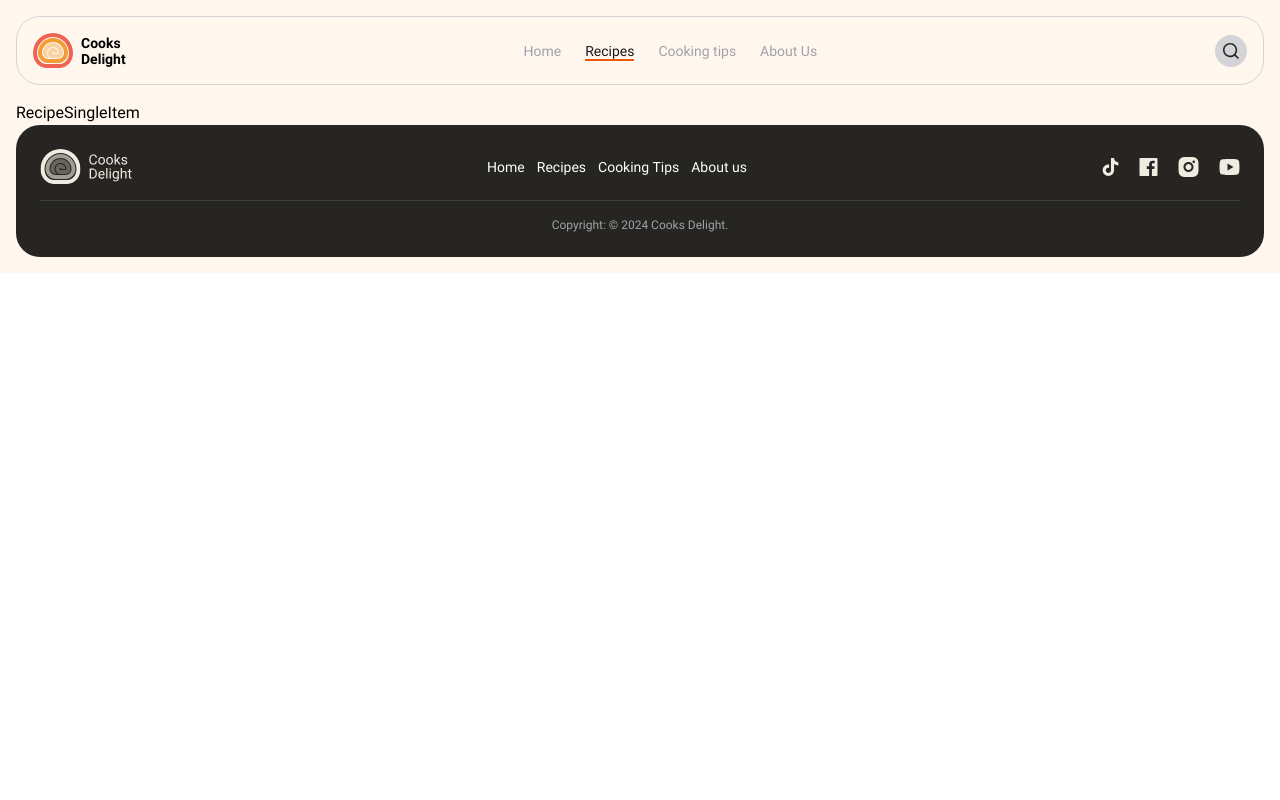
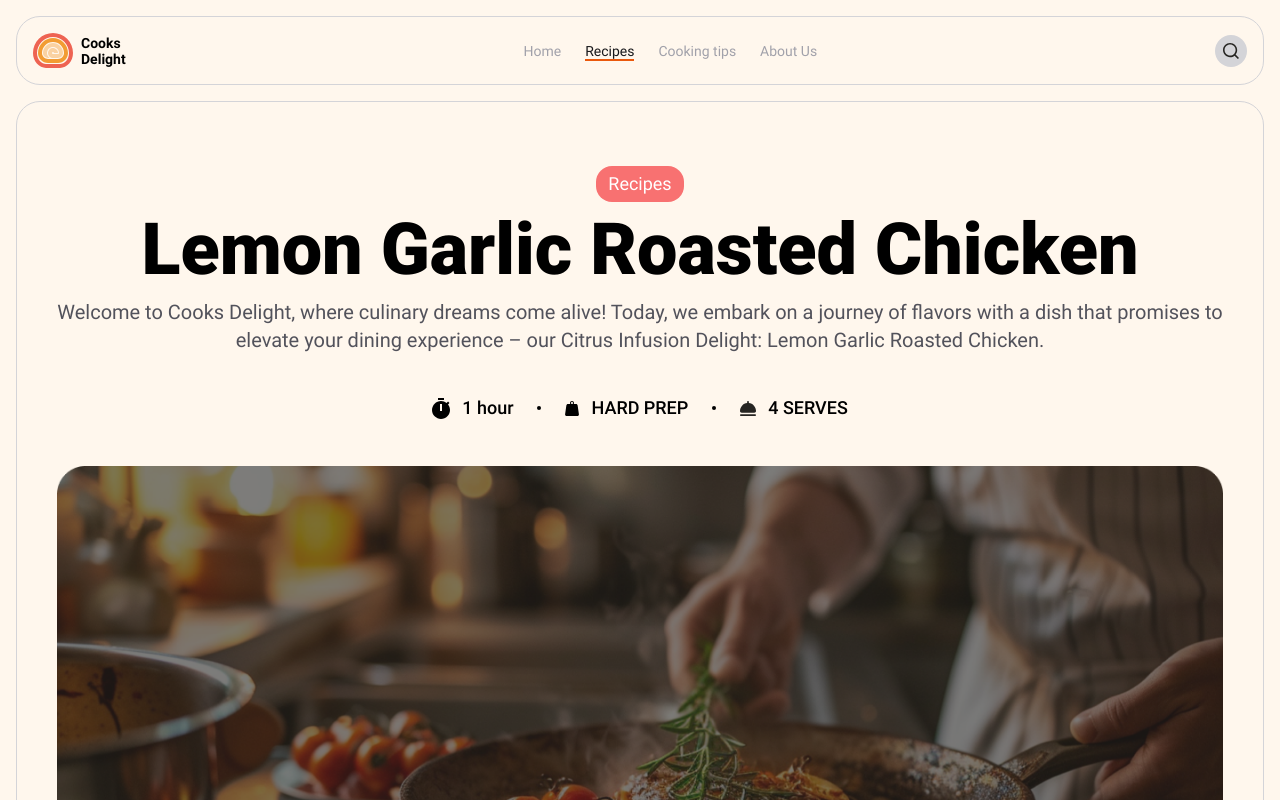
Before and after one commit to arianimmen/Cooking-Recipes-Practice, a React (Vite) app: page /recipes/1 in a window 1280 px wide. Shown: the top 800 px of the page. Built offline with nearby package versions, Linux system fonts and the light colour scheme; no server answers.

Commit message:
adding the header of the Single Recipe component

```diff
--- a/src/components/RecipeSingleItem.jsx
+++ b/src/components/RecipeSingleItem.jsx
@@ -10,17 +10,102 @@ function RecipeSingleItem() {
     (state) => state.singleRecipFood
   );
 
-  // Initializing the dispatch function to dispatch actions to Redux store
   const dispatch = useDispatch();
 
-  // useEffect hook to fetch random foods when the component mounts
   useEffect(() => {
     dispatch(getAsyncSingleRecipeFood({ id: id }));
-  }, [dispatch, id]); // Dependency array ensures the effect runs only when dispatch is updated
+  }, [dispatch, id]);
 
-  console.log(foods);
-
-  return <div>RecipeSingleItem</div>;
+  return (
+    <div className="py-16 px-4 border rounded-3xl md:px-10 border-zinc-300 mb-16">
+      <RecipeSingleItemHeader />
+    </div>
+  );
 }
 
 export default RecipeSingleItem;
+
+function RecipeSingleItemHeader() {
+  return (
+    <div className="flex flex-col items-center ">
+      <span className="bg-red-400 text-white py-1 px-3 rounded-2xl text-sm mb-3 md:text-lg">
+        Recipes
+      </span>
+      <h1 className="font-extrabold text-3xl text-center mb-3 md:text-7xl">
+        Lemon Garlic Roasted Chicken
+      </h1>
+      <p className="text-base text-center text-zinc-600 md:text-xl">
+        Welcome to Cooks Delight, where culinary dreams come alive! Today, we
+        embark on a journey of flavors with a dish that promises to elevate your
+        dining experience – our Citrus Infusion Delight: Lemon Garlic Roasted
+        Chicken.
+      </p>
+
+      {/* Cooking Inforamtion Summary */}
+      <div className="flex items-center gap-x-6 flex-wrap justify-center mt-10 mb-11">
+        <span className="flex items-center gap-x-3">
+          <svg
+            width="18"
+            height="21"
+            viewBox="0 0 18 21"
+            fill="none"
+            xmlns="http://www.w3.org/2000/svg"
+          >
+            <path
+              d="M16.03 6.39L17.45 4.97C17 4.46 16.55 4 16.04 3.56L14.62 5C13.07 3.74 11.12 3 9 3C6.61305 3 4.32387 3.94821 2.63604 5.63604C0.948212 7.32387 0 9.61305 0 12C0 14.3869 0.948212 16.6761 2.63604 18.364C4.32387 20.0518 6.61305 21 9 21C14 21 18 16.97 18 12C18 9.88 17.26 7.93 16.03 6.39ZM10 13H8V6H10V13ZM12 0H6V2H12V0Z"
+              fill="black"
+            />
+          </svg>
+          <span className="font-medium md:text-lg">1 hour</span>
+        </span>
+
+        <span className="w-1 h-1 bg-black rounded-full"></span>
+
+        <span className="flex items-center gap-x-3">
+          <svg
+            width="14"
+            height="15"
+            viewBox="0 0 14 15"
+            fill="none"
+            xmlns="http://www.w3.org/2000/svg"
+          >
+            <path
+              d="M7.00012 3C7.28345 3 7.52112 2.904 7.71312 2.712C7.90512 2.52 8.00078 2.28267 8.00012 2C8.00012 1.71667 7.90412 1.47933 7.71212 1.288C7.52012 1.09667 7.28278 1.00067 7.00012 1C6.71678 1 6.47945 1.096 6.28812 1.288C6.09678 1.48 6.00078 1.71733 6.00012 2C6.00012 2.28333 6.09612 2.521 6.28812 2.713C6.48012 2.905 6.71745 3.00067 7.00012 3ZM8.71012 3H11.0561C11.4661 3 11.8194 3.13133 12.1161 3.394C12.4121 3.65667 12.5888 3.99133 12.6461 4.398L13.8981 13.168C13.9688 13.652 13.8434 14.0787 13.5221 14.448C13.2008 14.816 12.7894 15 12.2881 15H1.71212C1.21078 15 0.79945 14.8157 0.478117 14.447C0.156783 14.0783 0.03145 13.6517 0.102117 13.167L1.35412 4.398C1.41145 3.99133 1.58812 3.65667 1.88412 3.394C2.18145 3.13133 2.53512 3 2.94512 3H5.29112C5.20312 2.85867 5.13278 2.70267 5.08012 2.532C5.02678 2.36067 5.00012 2.18333 5.00012 2C5.00012 1.436 5.19245 0.961667 5.57712 0.577C5.96178 0.192333 6.43612 0 7.00012 0C7.56412 0 8.03845 0.192333 8.42312 0.577C8.80778 0.961667 9.00012 1.436 9.00012 2C9.00012 2.18333 8.97378 2.36067 8.92112 2.532C8.86845 2.70267 8.79812 2.85867 8.71012 3Z"
+              fill="black"
+            />
+          </svg>
+          <span className="font-medium md:text-lg">HARD PREP</span>
+        </span>
+
+        <span className="w-1 h-1 bg-black rounded-full"></span>
+
+        <span className="flex items-center gap-x-3">
+          <svg
+            width="16"
+            height="15"
+            viewBox="0 0 16 15"
+            fill="none"
+            xmlns="http://www.w3.org/2000/svg"
+          >
+            <path
+              fillRule="evenodd"
+              clipRule="evenodd"
+              d="M8 0C8.22733 0 8.44535 0.0901548 8.60609 0.250631C8.76684 0.411108 8.85714 0.628761 8.85714 0.855709V2.04229C10.8194 2.25339 12.6342 3.18115 13.9527 4.6472C15.2712 6.11325 16.0004 8.01413 16 9.98441C16 10.4383 15.8194 10.8736 15.4979 11.1946C15.1764 11.5155 14.7404 11.6958 14.2857 11.6958H1.71429C1.25963 11.6958 0.823594 11.5155 0.502103 11.1946C0.180612 10.8736 7.08999e-09 10.4383 7.08999e-09 9.98441C-8.30288e-05 8.01433 0.729207 6.11373 2.0477 4.64792C3.36619 3.1821 5.18083 2.25451 7.14286 2.04343V0.856849C7.14271 0.74438 7.16477 0.632985 7.20778 0.529034C7.25078 0.425083 7.3139 0.330615 7.3935 0.251034C7.47311 0.171454 7.56765 0.108321 7.67172 0.0652459C7.77579 0.0221712 7.88734 -9.99724e-08 8 0ZM0.891429 13.2886C0.6641 13.2886 0.446083 13.3787 0.285337 13.5392C0.124592 13.6997 0.0342858 13.9173 0.0342858 14.1443C0.0342858 14.3712 0.124592 14.5889 0.285337 14.7494C0.446083 14.9098 0.6641 15 0.891429 15H15.1086C15.3359 15 15.5539 14.9098 15.7147 14.7494C15.8754 14.5889 15.9657 14.3712 15.9657 14.1443C15.9657 13.9173 15.8754 13.6997 15.7147 13.5392C15.5539 13.3787 15.3359 13.2886 15.1086 13.2886H0.891429Z"
+              fill="#262522"
+            />
+          </svg>
+          <span className="font-medium md:text-lg">4 SERVES</span>
+        </span>
+      </div>
+
+      {/* Main Picture */}
+      <div className="w-full">
+        <img
+          className="w-full object-cover "
+          src="/public/images/Hero  Section (1).png"
+          alt="Main food Image"
+        />
+      </div>
+    </div>
+  );
+}
--- a/src/hooks/useFetch.js
+++ /dev/null
@@ -1,30 +0,0 @@
-import axios from "axios";
-import { useEffect, useState } from "react";
-import toast from "react-hot-toast";
-
-function useFetch(url, query) {
-  const key = "3bd40bb0846b4eab815046212e0dfb5b";
-  const [data, setData] = useState([]);
-  const [isLoading, setIsLoading] = useState(true);
-
-  useEffect(() => {
-    async function fetchData() {
-      try {
-        setIsLoading(true);
-        const data = await axios.get(
-          `https://api.spoonacular.com/recipes/${query}?apiKey=${key}`
-        );
-        setData(data);
-      } catch (err) {
-        setData([]);
-        toast.error(err?.response.data.message);
-      } finally {
-        setIsLoading(false);
-      }
-    }
-    fetchData();
-  }, [url, query]);
-  return { data, isLoading };
-}
-
-export default useFetch;
```
Also changed, not shown: 1 other file (tests, documents, lock files or other folders).
